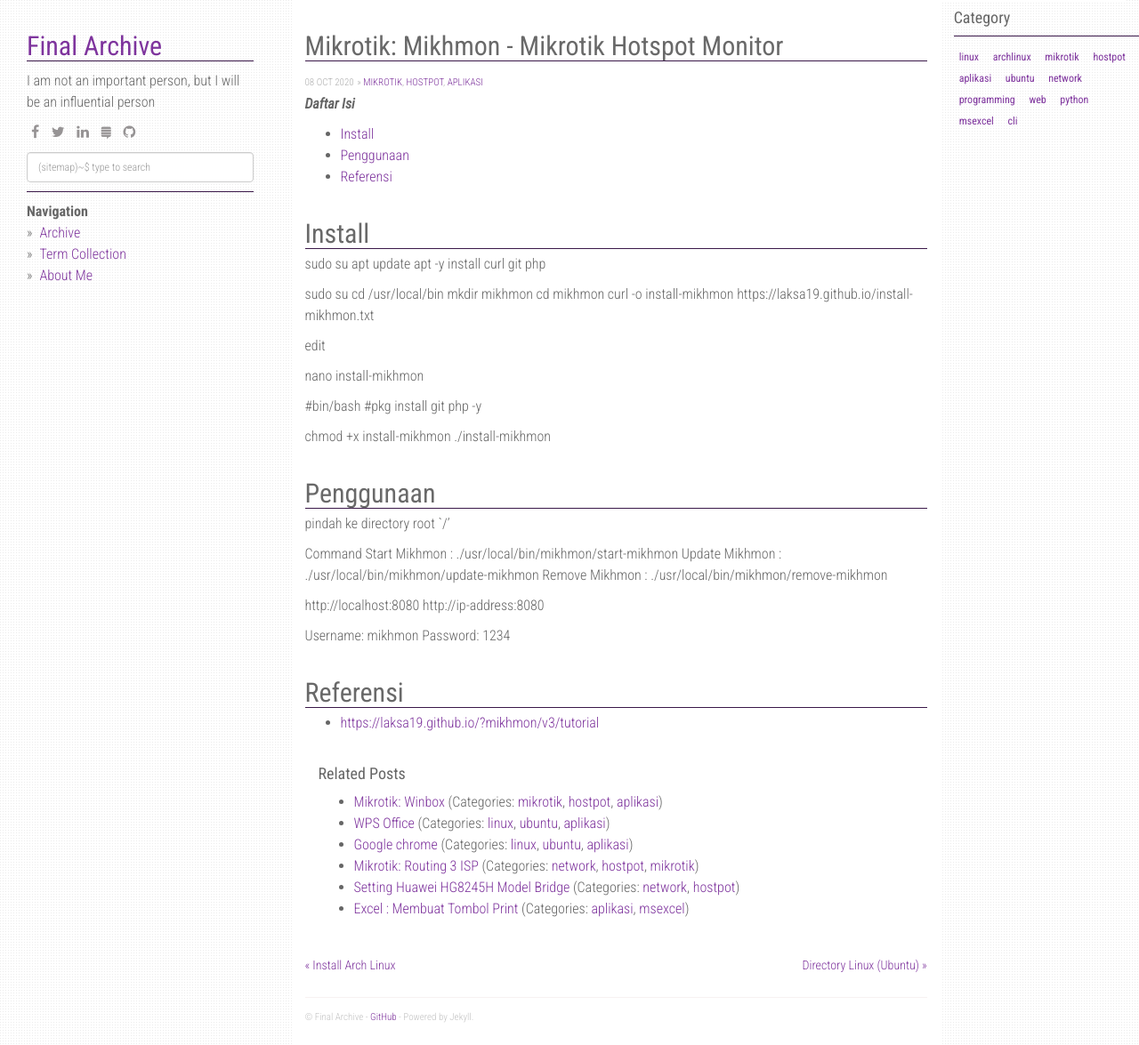
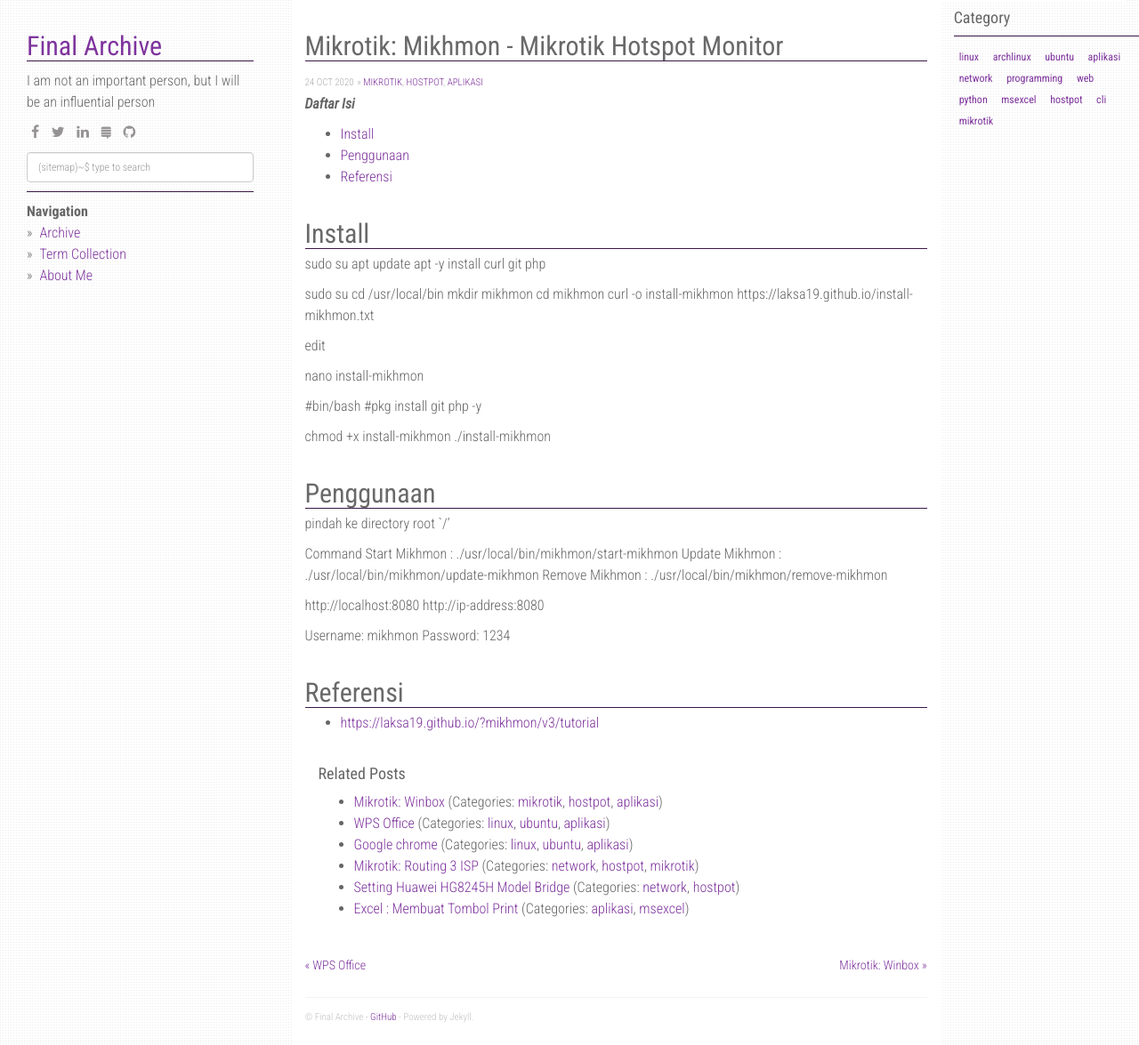
Before and after one commit to finalarchive/finalarchive.github.io, a Jekyll site: the page built from _posts/2020-10-24-mikhmon.md, in a window 1280 px wide and 1175 px high. Shown: the whole window at 89% size. Built offline with Jekyll 4.4.1, drawn with Linux system fonts in a browser that asks for light colours; nearby versions of some CDN libraries.

Commit message:
Update 2020-10-24-mikhmon.md

```diff
--- a/_posts/2020-10-24-mikhmon.md
+++ b/_posts/2020-10-24-mikhmon.md
@@ -1,7 +1,7 @@
 ---
 layout: post
 title:  "Mikrotik: Mikhmon - Mikrotik Hotspot Monitor"
-date:   2020-10-08 11:45
+date:   2020-10-24 15:45
 categories: [mikrotik, hostpot, aplikasi]
 permalink: /:year/:month/:title
 ---
```
